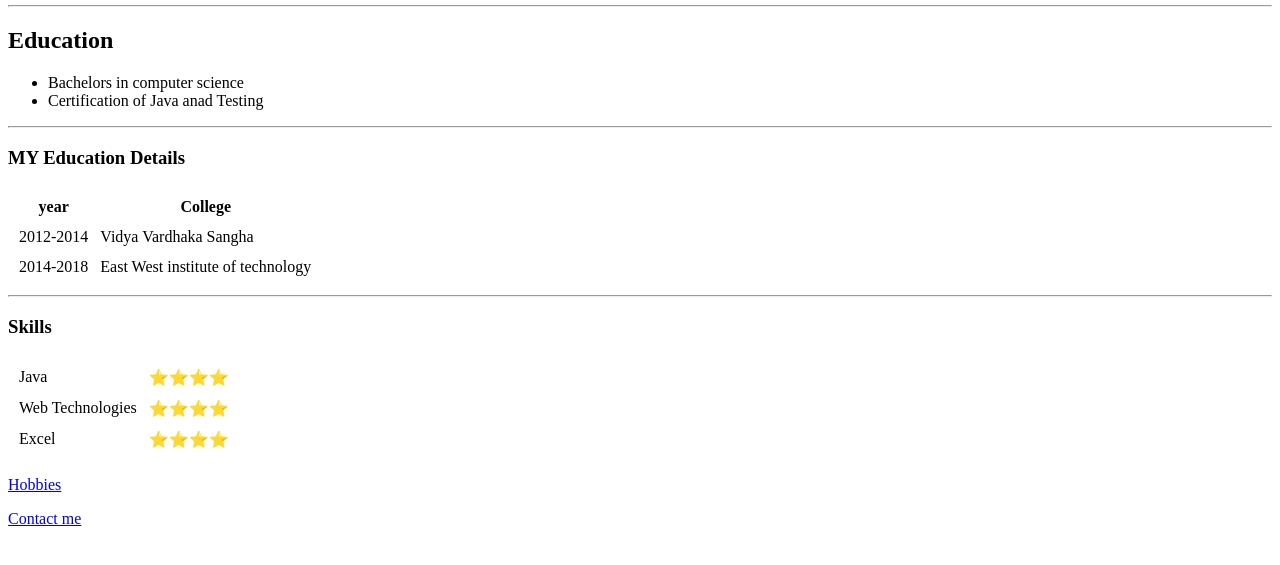
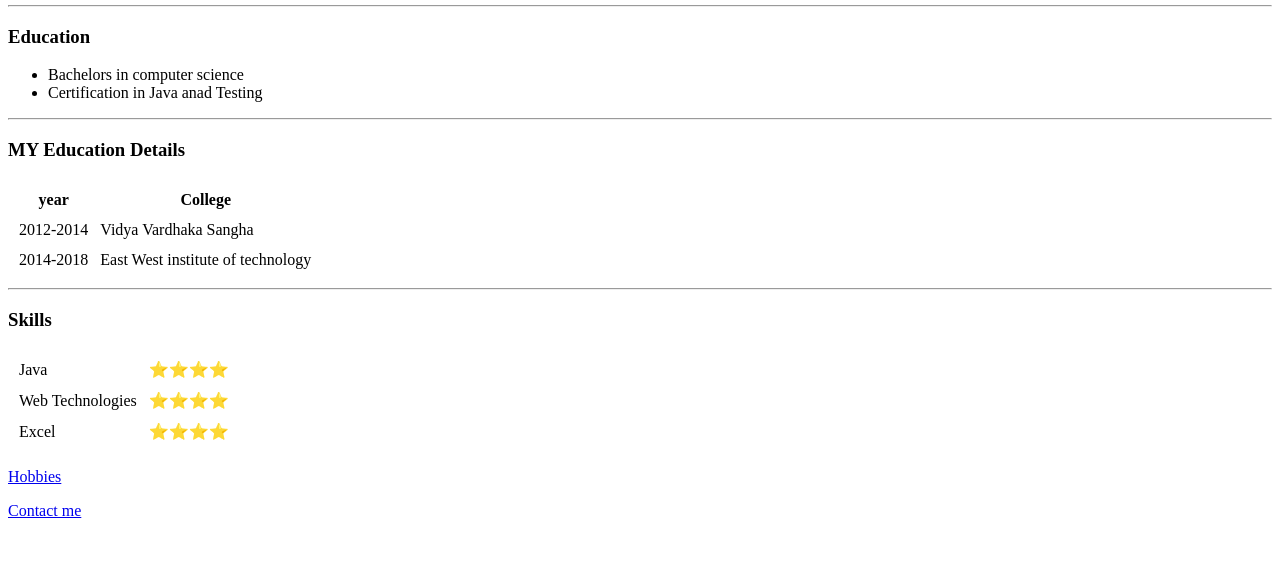
Before and after one commit to Navyachiru/MY-Initial-CV, a plain HTML site: page INDEX.HTML in a window 1280 px wide. Shown: the part 205-770 px from the top of the page. Drawn offline with Linux system fonts and the light colour scheme.

Commit message:
CV version 2

```diff
--- a/INDEX.HTML
+++ b/INDEX.HTML
@@ -4,9 +4,11 @@
 <head>
   <meta charset="utf-8">
   <title>Navya personal site:)</title>
+  <link rel="stylesheet" href="css/styles.css">
+
 </head>
 
-<body>
+<body >
   <table cellspacing="20">
     <tr>
       <td><img src="Navya.png" alt="Navya profile picture">
@@ -18,10 +20,10 @@
     </tr>
   </table>
     <hr>
-  <h2>Education</h2>
+  <h3>Education</h3>
   <ul>
     <li>Bachelors in computer science</li>
-    <li>Certification of Java anad Testing</li>
+    <li>Certification in Java anad Testing</li>
   </ul>
   <hr>
   <h3>MY Education Details</h3>
```
Also changed, not shown: Contact.html (+1 -0 lines), HOBBIES.html (+1 -0 lines).
